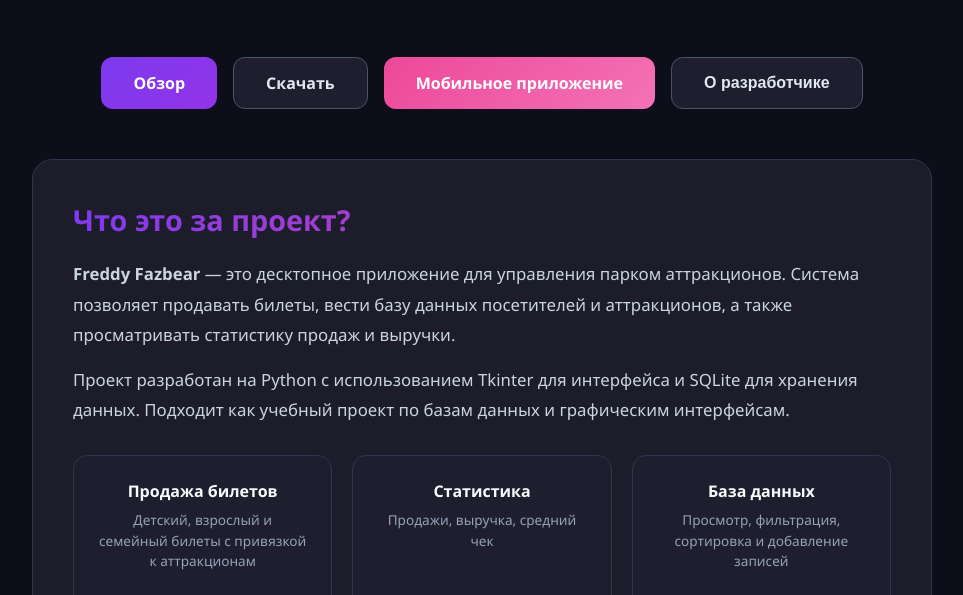
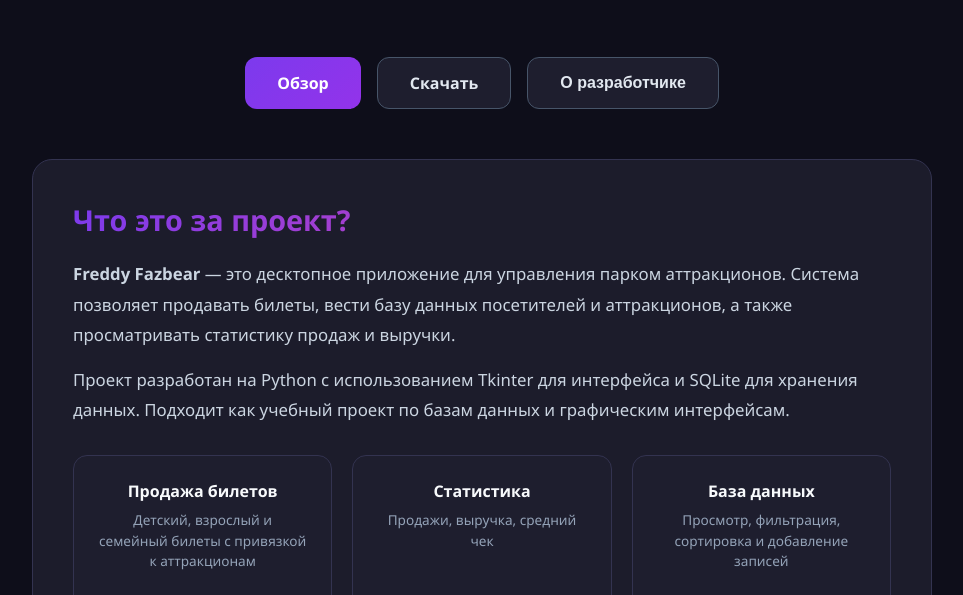
Before and after one commit to Menipas/FREEDDYFAAAAA, a plain HTML site: page index.html in a window 1280 px wide. Shown: the part 205-800 px from the top of the page, without its empty margins (158-1121 px from the left). Drawn offline with Linux system fonts and the light colour scheme.

Commit message:
Update index.html

```diff
--- a/index.html
+++ b/index.html
@@ -379,7 +379,6 @@
     <nav>
         <a href="#overview" class="nav-btn btn-primary">Обзор</a>
         <a href="#download" class="nav-btn btn-secondary">Скачать</a>
-        <a href="app-debug1.apk" class="nav-btn btn-pink">Мобильное приложение</a>
         <button onclick="openModal()" class="nav-btn btn-secondary">О разработчике</button>
     </nav>
 
```
